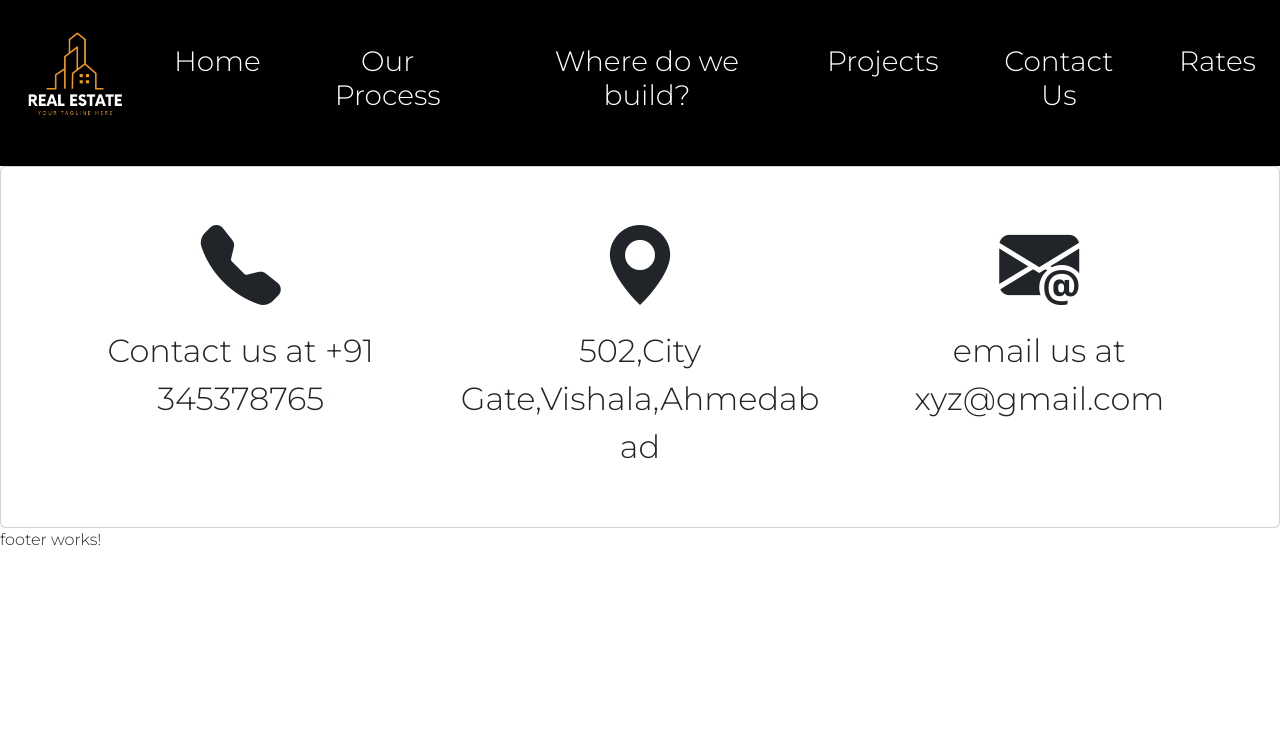
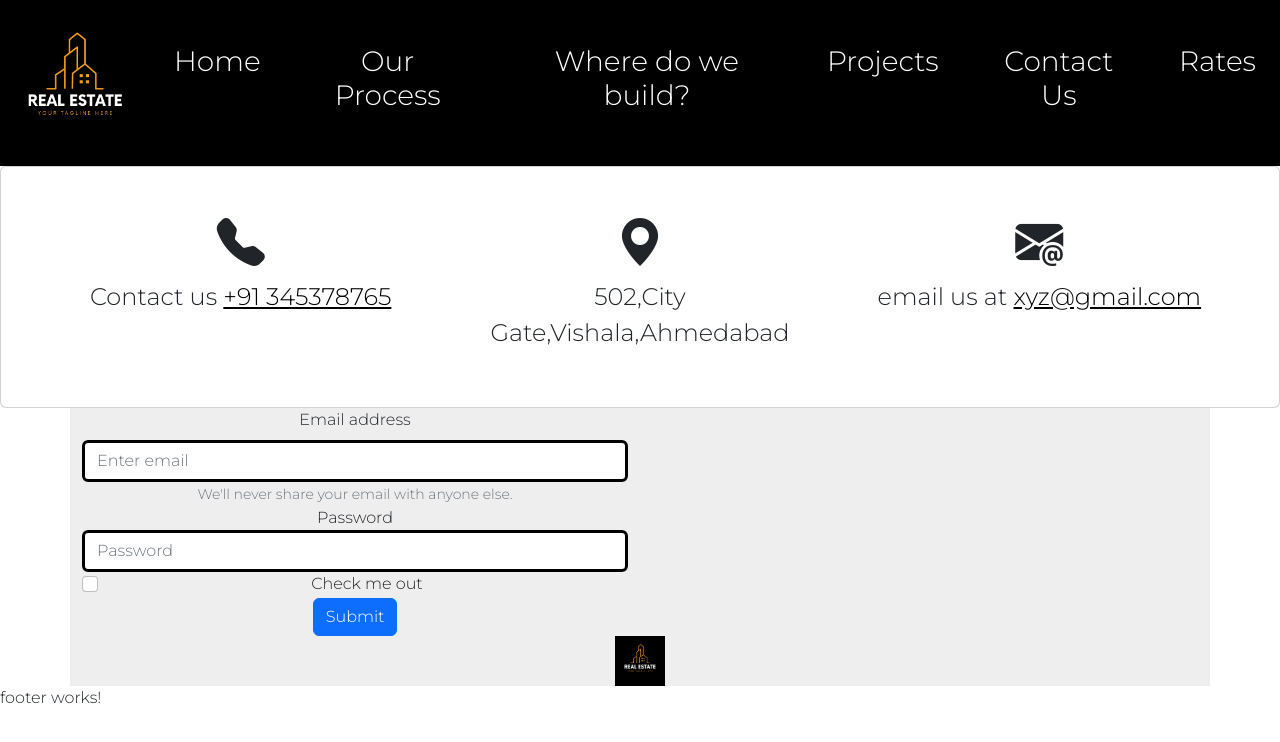
Before and after one commit to zerry101/AngConstructionSite, an Angular app: page /contact-us in a window 1280 px wide. Shown: the top 742 px of the page. Built offline with nearby package versions, Linux system fonts and the light colour scheme.

Commit message:
modified project

```diff
--- a/package.json
+++ b/package.json
@@ -10,6 +10,7 @@
   },
   "private": true,
   "dependencies": {
+    "@agm/core": "^3.0.0-beta.0",
     "@angular/animations": "^15.1.0",
     "@angular/common": "^15.1.0",
     "@angular/compiler": "^15.1.0",
--- a/src/app/pages/home/contact-us/contact-us.component.html
+++ b/src/app/pages/home/contact-us/contact-us.component.html
@@ -4,27 +4,54 @@
       <div class="card-body">
         <div class="row m-4">
           <div class="col-xl-4 col-md-4 col-sm-4">
-            <i class="bi bi-telephone-fill" style="font-size: 5em;"></i>
+            <i class="bi bi-telephone-fill" style="font-size: 3em;"></i>
             <p class="info-text">
-              Contact us at +91 345378765
+              Contact us
+              <a href="tel:+91 345378765" style="text-decoration: underline; color: black;">+91 345378765</a>
             </p>
           </div>
           <div class="col-xl-4 col-md-4 col-sm-4">
-            <i class="bi bi-geo-alt-fill" style="font-size: 5em;"></i>
+            <i class="bi bi-geo-alt-fill" style="font-size: 3em;"></i>
             <p class="info-text">
                502,City Gate,Vishala,Ahmedabad
             </p>
           </div>
           <div class="col-xl-4 col-md-4 col-sm-4">
-            <i class="bi bi-envelope-at-fill" style="font-size: 5em;"></i>
+            <i class="bi bi-envelope-at-fill" style="font-size: 3em;"></i>
             <p class="info-text">
-              email us at xyz@gmail.com
+              email us at
+              <a href="mailto:xyz@gmail.com" style="text-decoration: underline; color: black;" >xyz@gmail.com</a>
             </p>
           </div>
         </div>
 
       </div>
     </div>
+    <div class="container">
 
-  </div>
+      <div class="row form-bg">
+        <div class=" col-md-5   col-xl-6">
+          <form class="">
+            <div class="form-group">
+              <label for="exampleInputEmail1" class="form-label">Email address</label>
+              <input type="email" class="form-control" id="exampleInputEmail1" aria-describedby="emailHelp" placeholder="Enter email">
+              <small id="emailHelp" class="form-text text-muted">We'll never share your email with anyone else.</small>
+            </div>
+            <div class="form-group">
+              <label for="exampleInputPassword1">Password</label>
+              <input type="password" class="form-control" id="exampleInputPassword1" placeholder="Password">
+            </div>
+            <div class="form-check">
+              <input type="checkbox" class="form-check-input" id="exampleCheck1">
+              <label class="form-check-label" for="exampleCheck1">Check me out</label>
+            </div>
+            <button type="submit" class="btn btn-primary">Submit</button>
+          </form>
+        </div>
+        <div class="">
+          <img  class="form-img" src="../../../../assets/Green Modern Home Construction Logo (1).png" height="50rem" width="50rem" alt="">
+        </div>
+      </div>
+    </div>
+    </div>
 </section>
--- a/src/app/pages/home/contact-us/contact-us.component.scss
+++ b/src/app/pages/home/contact-us/contact-us.component.scss
@@ -1,10 +1,44 @@
+
+*{
+  padding: none;
+}
+
 .contact-info{
   text-align: center ;;
   justify-content: center;
 }
 
 .info-text{
-  font-size: 2em;
+  font-size: 1.5em;
+
   text-align: center;
   justify-content: center;
 }
+
+.card-body{
+}
+
+.form-label{
+  left: 0px;
+}
+
+.form-bg{
+  background-color: #efeeef;
+}
+
+.form-img{
+  object-fit: cover;
+  // padding: none;
+}
+
+.form-control{
+  border: 3px solid black;
+}
+
+.form-group{
+  padding:auto;
+  margin: auto;
+  // width: 75%;
+  // text-align: center;
+  // border: solid 2px black;
+}
--- a/src/app/pages/home/home.component.html
+++ b/src/app/pages/home/home.component.html
@@ -8,7 +8,7 @@
 
     <div class="card-intro row">
       <div class="col-xl-4 col-md-10  m-2">
-        <img class="card-img-top p-3" src="assets/home/Gold Black Modern Real Estate Logo (1).png" height="50rem" width="50rem"   alt="">
+        <img class="card-img-top" src="assets/home/Gold Black Modern Real Estate Logo (1).png" height="50em" width="50em"   alt="">
       </div>
       <div class="col-xl-7 m-2">
         <div class="row mt-2">
--- a/src/app/pages/home/rates/rates.component.html
+++ b/src/app/pages/home/rates/rates.component.html
@@ -1 +1,9 @@
-<p>rates works!</p>
+<section>
+  <div class="rates justify-content-center">
+    <div class="price-header">
+      <p style="font-size: 4em;">
+        Get Our Construction Pricing in detail!
+      </p>
+    </div>
+  </div>
+</section>
--- a/src/app/pages/home/rates/rates.component.scss
+++ b/src/app/pages/home/rates/rates.component.scss
@@ -0,0 +1,3 @@
+.price-header{
+  text-align: center;
+}
```
Also changed, not shown: 1 other file (tests, documents, lock files or other folders).
